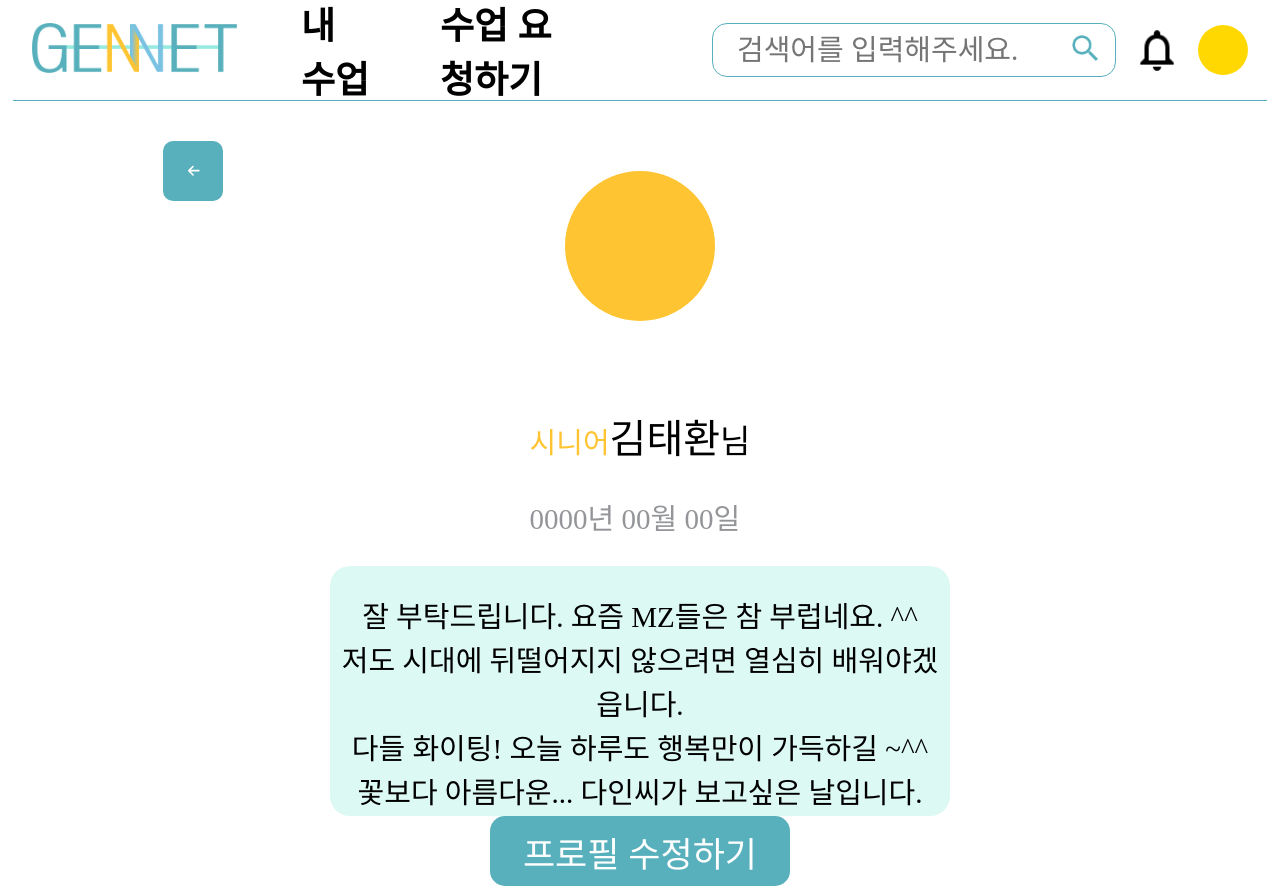
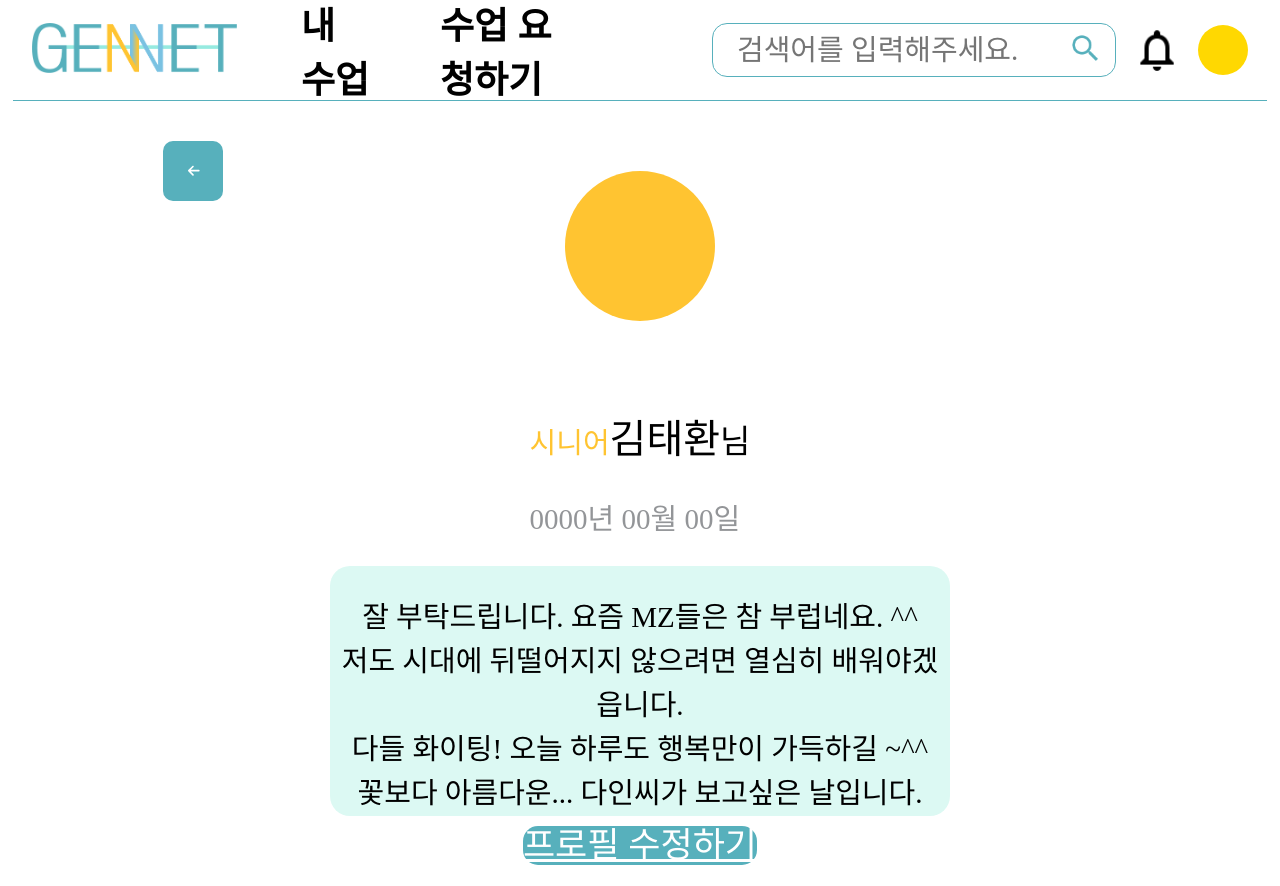
Before and after one commit to taehwan01/gennet-react, a React (Create React App) app: page /senior/profile in a window 1280 px wide. Built offline with nearby package versions, Linux system fonts and the light colour scheme.

Commit message:
feat: 프로필 수정하기 페이지 router 연결

```diff
--- a/src/App.js
+++ b/src/App.js
@@ -2,6 +2,7 @@ import { Route, Routes } from 'react-router-dom';
 import Navigation from './components/Navigation/Navigation';
 import Main from './pages/Senior/Main/Main';
 import SettingProfile from './pages/SettingProfile/SettingProfile';
+import SettingProfileEdit from './pages/SettingProfileEdit/SettingProfileEdit';
 
 function App() {
   return (
@@ -14,6 +15,7 @@ function App() {
           <Route path='my-classes' element={<div>my classes</div>} />
           <Route path='request-class' element={<div>request class</div>} />
           <Route path='profile' element={<SettingProfile />} />
+          <Route path='profile-edit' element={<SettingProfileEdit />} />
         </Route>
       </Routes>
     </div>
--- a/src/pages/SettingProfile/SettingProfile.jsx
+++ b/src/pages/SettingProfile/SettingProfile.jsx
@@ -1,5 +1,6 @@
 import { FontAwesomeIcon } from '@fortawesome/react-fontawesome';
 import { faArrowLeft } from '@fortawesome/free-solid-svg-icons';
+import { NavLink } from 'react-router-dom';
 
 import './SettingProfile.css';
 
@@ -33,9 +34,9 @@ function SettingProfile() {
           </p>
         </div>
         <div className='section3'>
-          <button type='button' className='profile-edit-bt'>
+          <NavLink className='profile-edit-bt' to='/senior/profile-edit'>
             프로필 수정하기
-          </button>
+          </NavLink>
         </div>
       </div>
       <div> </div>
--- a/src/pages/SettingProfileEdit/SettingProfileEdit.jsx
+++ b/src/pages/SettingProfileEdit/SettingProfileEdit.jsx
@@ -3,6 +3,7 @@ import './SettingProfileEdit.css';
 function SettingProfileEdit() {
   return (
     <div className='container'>
+      <div className='profile-temp'>profile-temp</div>
       <div className='info'>sdsd</div>
       <div className='bt'>sdsd</div>
     </div>
```
